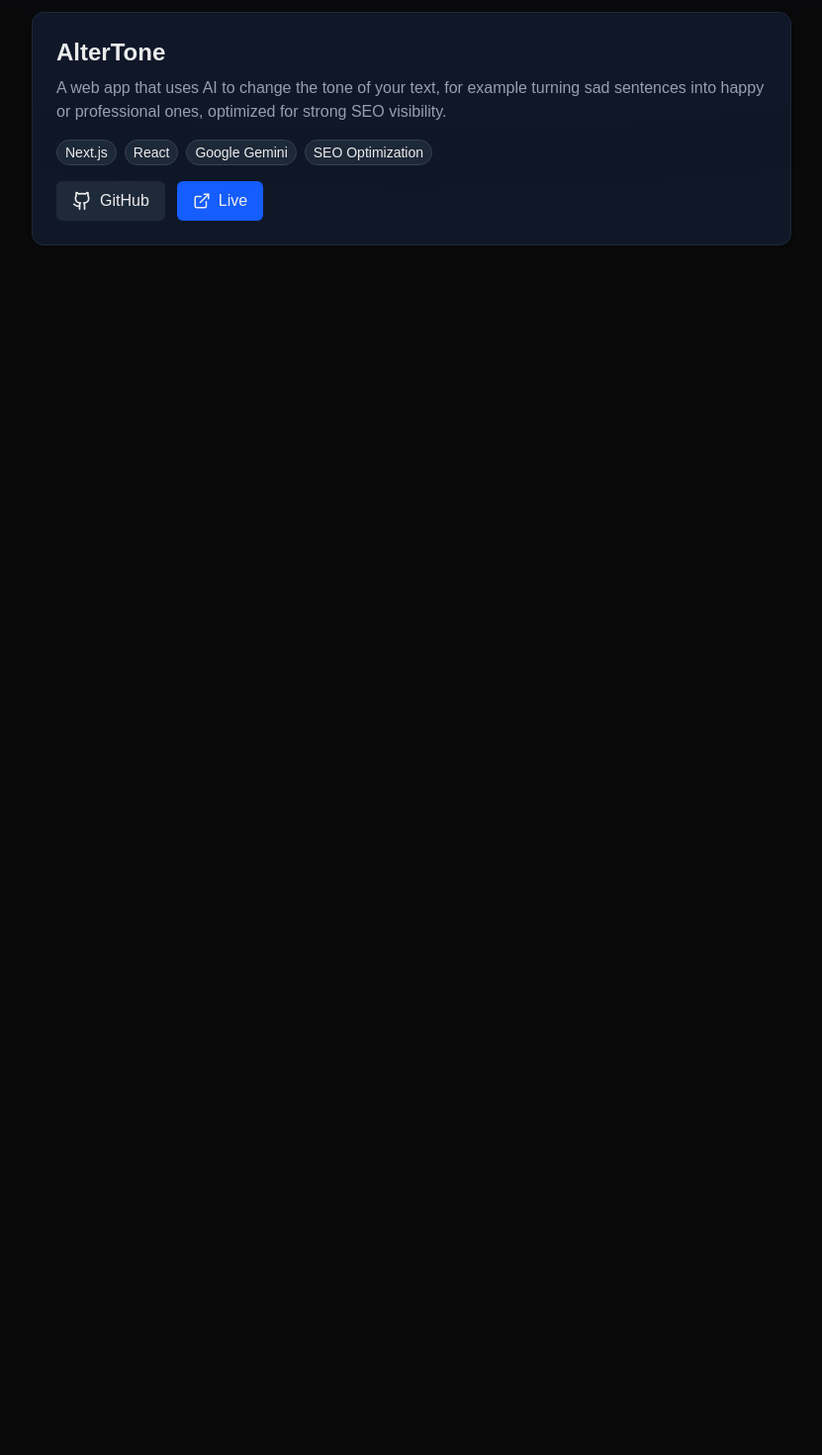
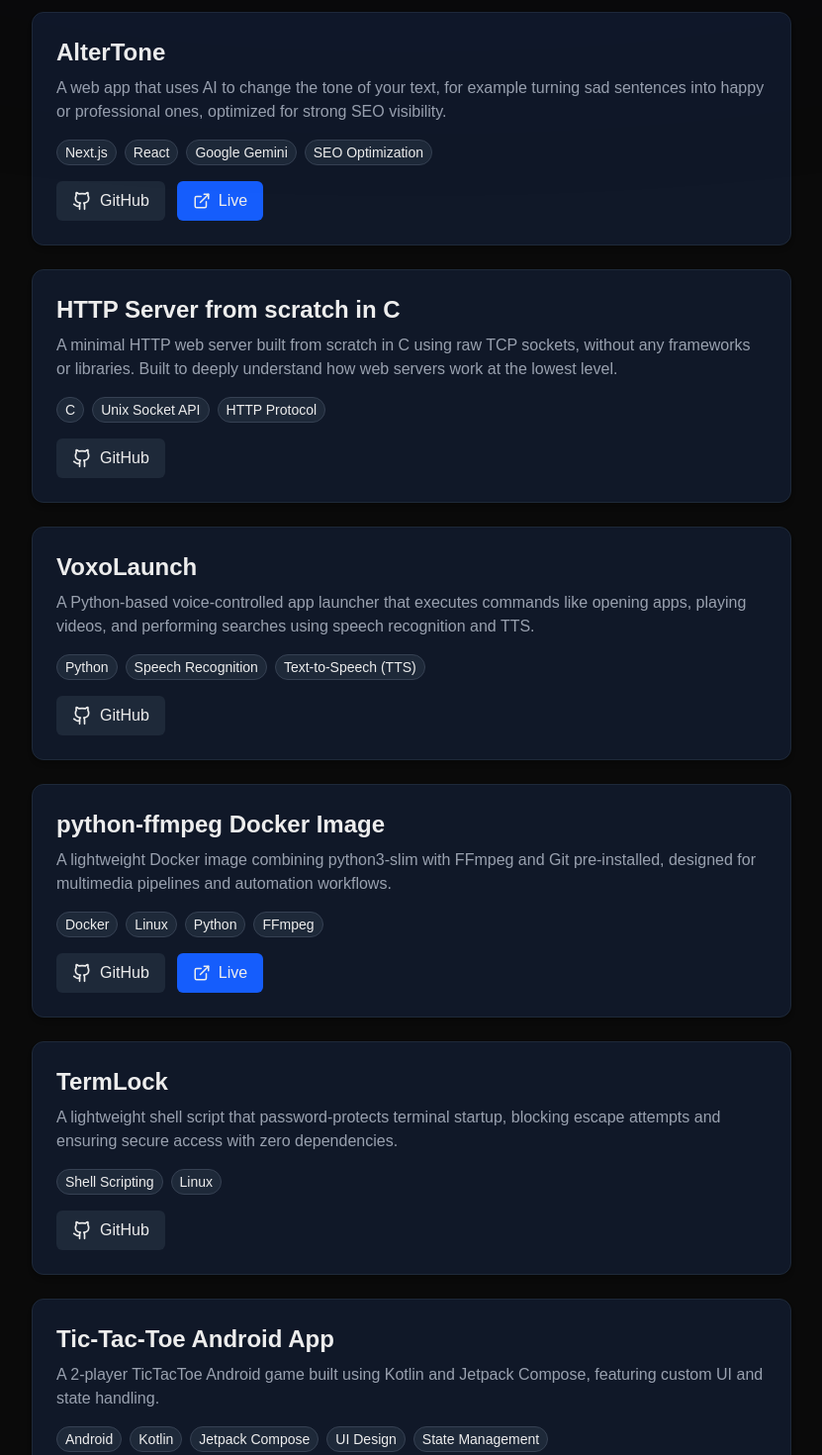
Before and after one commit to eswar-7116/portfolio, a Next.js app: page /projects in a window 1280 px wide. Shown: the part 1330-2800 px from the top of the page at 99% size, without its empty margins (224-1055 px from the left). Before the commit the page ends 1610 px from the top, so only its background shows below. Built offline with nearby package versions, Linux system fonts and the light colour scheme.

Commit message:
feat: add all my projects

```diff
--- a/src/data/projects.ts
+++ b/src/data/projects.ts
@@ -68,6 +68,41 @@ const projects: Project[] = [
     github: "https://github.com/eswar-7116/NexusChat",
     link: "https://nexuschat-aglp.onrender.com/",
   },
+  {
+    title: "HTTP Server from scratch in C",
+    skills: ["C", "Unix Socket API", "HTTP Protocol"],
+    description: "A minimal HTTP web server built from scratch in C using raw TCP sockets, without any frameworks or libraries. Built to deeply understand how web servers work at the lowest level.",
+    github: "https://github.com/eswar-7116/c-web-server",
+    link: null,
+  },
+  {
+    title: "VoxoLaunch",
+    skills: ["Python", "Speech Recognition", "Text-to-Speech (TTS)"],
+    description: "A Python-based voice-controlled app launcher that executes commands like opening apps, playing videos, and performing searches using speech recognition and TTS.",
+    github: "https://github.com/eswar-7116/VoxoLaunch",
+    link: null,
+  },
+  {
+    title: "python-ffmpeg Docker Image",
+    skills: ["Docker", "Linux", "Python", "FFmpeg"],
+    description: "A lightweight Docker image combining python3-slim with FFmpeg and Git pre-installed, designed for multimedia pipelines and automation workflows.",
+    github: "https://github.com/eswar-7116/python-ffmpeg-docker",
+    link: "https://hub.docker.com/r/eswardudi/python-ffmpeg",
+  },
+  {
+    title: "TermLock",
+    skills: ["Shell Scripting", "Linux"],
+    description: "A lightweight shell script that password-protects terminal startup, blocking escape attempts and ensuring secure access with zero dependencies.",
+    github: "https://github.com/eswar-7116/termlock",
+    link: null,
+  },
+  {
+    title: "Tic-Tac-Toe Android App",
+    skills: ["Android", "Kotlin", "Jetpack Compose", "UI Design", "State Management"],
+    description: "A 2-player TicTacToe Android game built using Kotlin and Jetpack Compose, featuring custom UI and state handling.",
+    github: "https://github.com/eswar-7116/TicTacToe",
+    link: null,
+  }
 ];
 
 export default projects;
```
